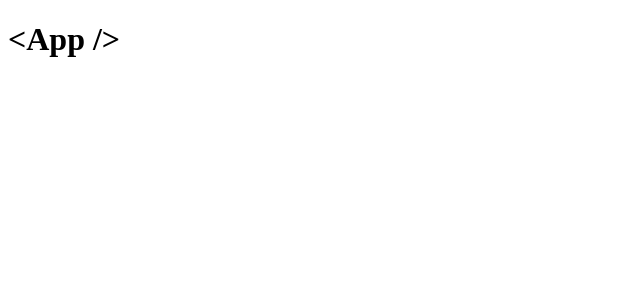
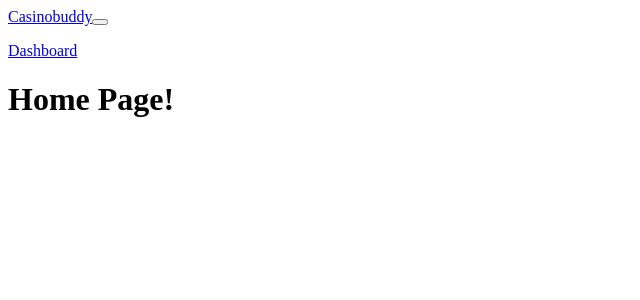
Before and after one commit to CycleFive/casinobuddy-web, a React app: page / in a window 1280 px wide. Shown: the top 300 px of the page, without its empty margins (0-640 px from the left). Built offline with nearby package versions, Linux system fonts and the light colour scheme.

Commit message:
implement client-side routing

```diff
--- a/package.json
+++ b/package.json
@@ -15,7 +15,9 @@
   "dependencies": {
     "bootstrap": "^5.3.3",
     "react": "^18.3.1",
+    "react-bootstrap": "^2.10.5",
     "react-dom": "^18.3.1",
+    "react-router-dom": "^6.27.0",
     "styled-components": "^6.1.13"
   },
   "devDependencies": {
--- a/src/app.tsx
+++ b/src/app.tsx
@@ -1,8 +1,15 @@
 import React, { FC } from 'react';
+import { BrowserRouter as Router } from 'react-router-dom';
+import Pages from './pages';
+import PageLayout from './components/page-layout';
 
 const App: FC = function App() {
   return (
-    <h1>&lt;App /&gt;</h1>
+    <Router>
+      <PageLayout>
+        <Pages />
+      </PageLayout>
+    </Router>
   );
 };
 
--- /dev/null
+++ b/src/components/page-layout.tsx
@@ -0,0 +1,51 @@
+import React, { FC, ReactNode } from 'react';
+import styled from 'styled-components';
+import { Link } from 'react-router-dom';
+import { Navbar, Nav, Container } from 'react-bootstrap';
+
+const MainNav = styled(Nav)`
+  display: flex;
+  align-items: center;
+  justify-content: space-between;
+
+  ul {
+    display: flex;
+    list-style: none;
+    margin-bottom: 0;
+    padding-left: 0;
+
+    > li:not(:last-of-type) {
+      margin-right: 1rem;
+    }
+  }
+`;
+
+interface Props {
+  children: ReactNode;
+}
+
+const PageLayout: FC<Props> = function PageLayout({ children }) {
+  return (
+    <>
+      <Navbar as="header">
+        <Container fluid>
+          <Navbar.Brand as={Link} to="/">Casinobuddy</Navbar.Brand>
+          <Navbar.Toggle aria-controls="main-navbar-nav" />
+          <Navbar.Collapse id="main-navbar-nav">
+            <MainNav as="nav">
+              <ul>
+                <Nav.Item as="li">
+                  <Nav.Link as={Link} to="/dashboard">Dashboard</Nav.Link>
+                </Nav.Item>
+              </ul>
+            </MainNav>
+          </Navbar.Collapse>
+        </Container>
+      </Navbar>
+
+      <main>{children}</main>
+    </>
+  );
+};
+
+export default PageLayout;
--- /dev/null
+++ b/src/pages/home.tsx
@@ -0,0 +1,12 @@
+import React, { FC } from 'react';
+import { Container } from 'react-bootstrap';
+
+const HomePage: FC = function HomePage() {
+  return (
+    <Container>
+      <h1>Home Page!</h1>
+    </Container>
+  );
+};
+
+export default HomePage;
--- /dev/null
+++ b/src/pages/index.tsx
@@ -0,0 +1,16 @@
+import React, { FC } from 'react';
+import { Routes, Route } from 'react-router-dom';
+
+import HomePage from './home';
+import NotFoundPage from './not-found';
+
+const Pages: FC = function Pages() {
+  return (
+    <Routes>
+      <Route path="/" element={<HomePage />} />
+      <Route path="*" element={<NotFoundPage />} />
+    </Routes>
+  );
+};
+
+export default Pages;
--- /dev/null
+++ b/src/pages/not-found.tsx
@@ -0,0 +1,12 @@
+import React, { FC } from 'react';
+import { Container } from 'react-bootstrap';
+
+const NotFoundPage: FC = function NotFoundPage() {
+  return (
+    <Container as="section">
+      <h1>404 &bull; Not Found</h1>
+    </Container>
+  );
+};
+
+export default NotFoundPage;
```
Also changed, not shown: 1 other file (tests, documents, lock files or other folders).
